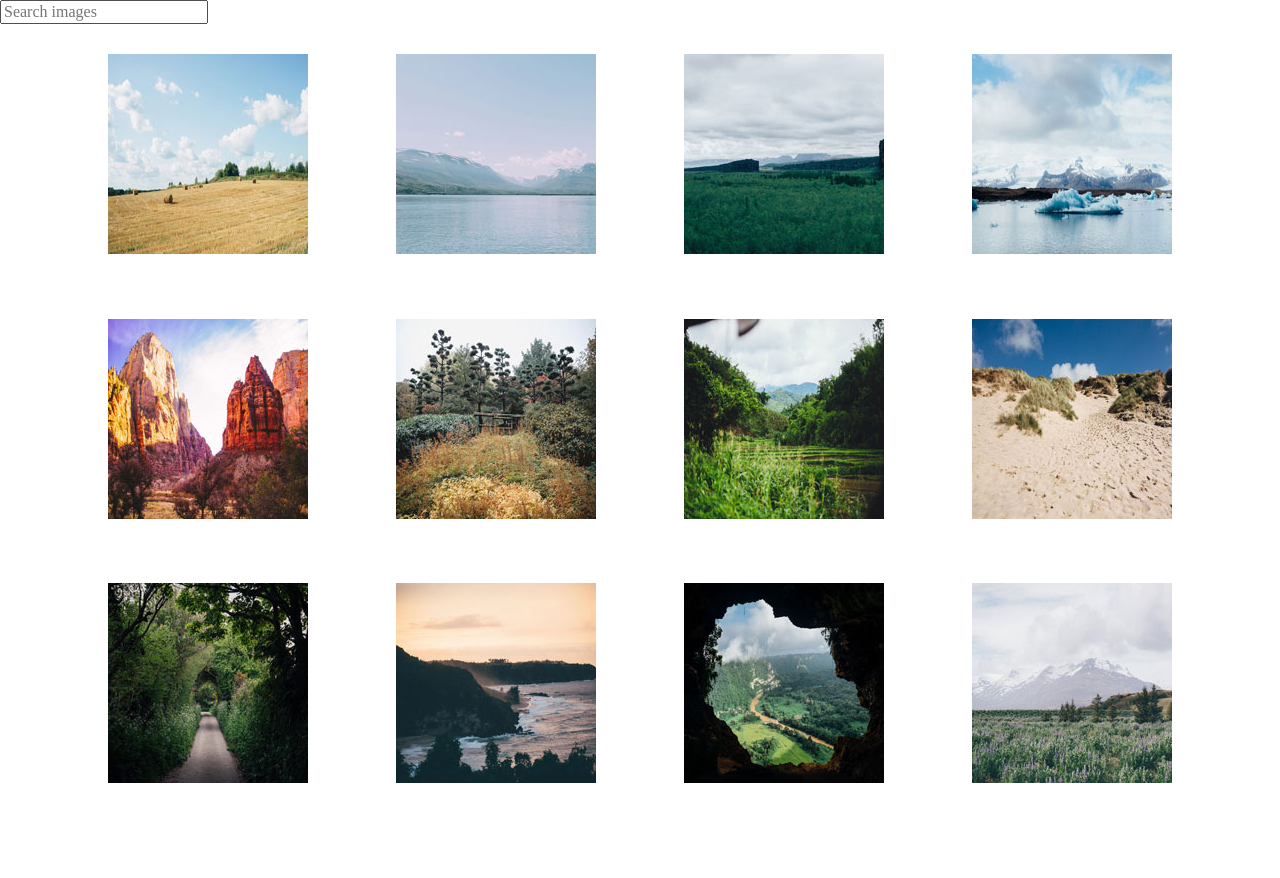
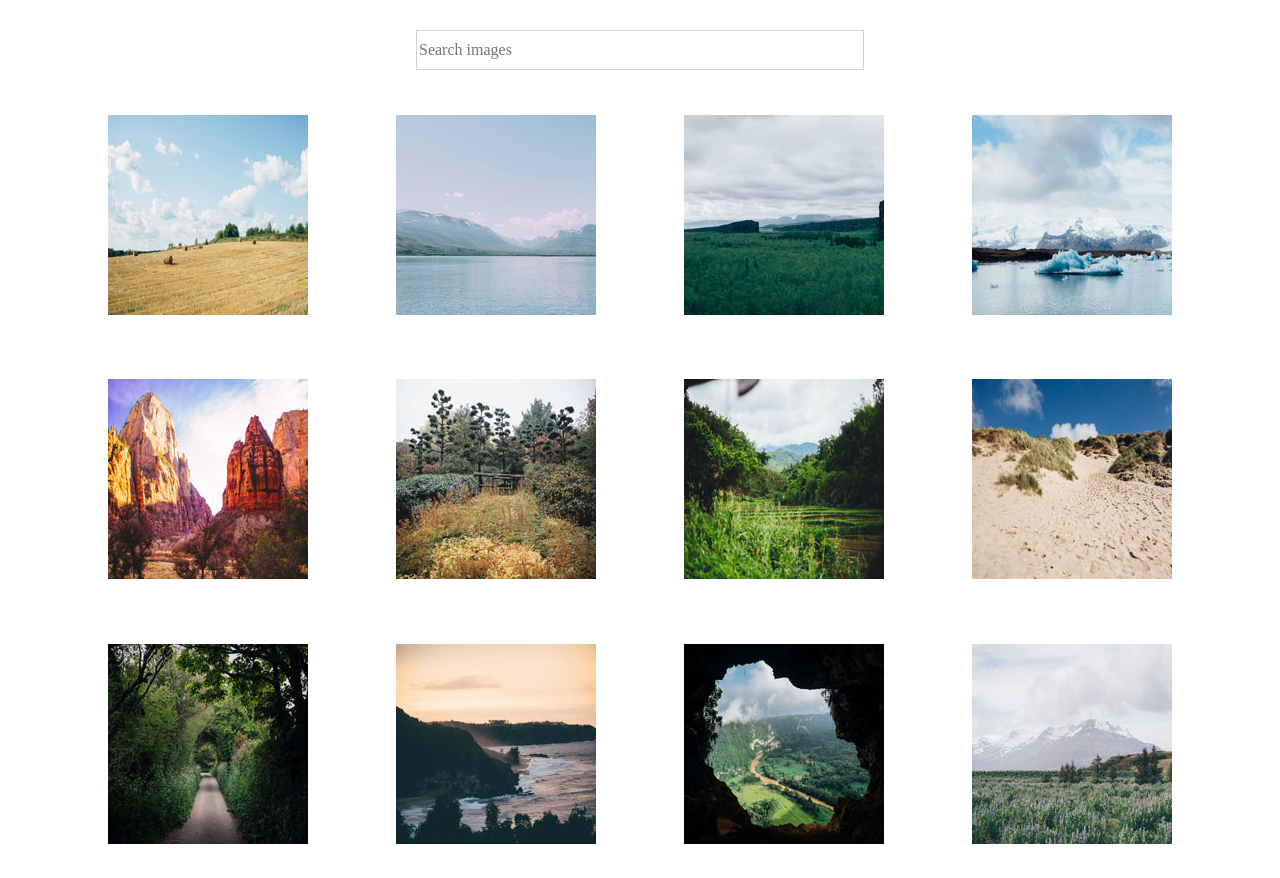
Before and after one commit to shaygracey/techdegree_project_5, a plain HTML site: page index.html in a window 1280 px wide. Before the commit the page ends 818 px from the top, so only its background shows below. Drawn offline with Linux system fonts and the light colour scheme; files whose address does not match are found by name.

Commit message:
lightbox + begin search bar

```diff
--- a/css/styles.css
+++ b/css/styles.css
@@ -1,16 +1,28 @@
 * {
     box-sizing: border-box;
     margin:auto;
+    text-align: center;
 }
 
-img {
+a img {
     margin: 30px;
 }
 
-.photo-container{
-    text-align: center;
+
+
+#search{
+   margin-top:30px;
+   margin-bottom: 15px;
+   width: 35%;
+   height: 40px;
+   border: 1.5px solid lightgrey;
+   text-align:left;
 }
 
+.lb-data .lb-details {
+    text-align:center;
+    margin-left: 5%;
+}
 
 @media (min-width: 768px) {
     .photo-container {
--- a/index.html
+++ b/index.html
@@ -5,28 +5,42 @@
     <meta name="viewport" content="width=<device-width>, initial-scale=1.0">
     <meta http-equiv="X-UA-Compatible" content="ie=edge">
     <link rel="stylesheet" href="css/normalize.css">
+    <link rel="stylesheet" href="js/lightbox/lightbox.min.css">
     <link rel="stylesheet" href="css/styles.css">
-    <title>Document</title>
+    <title>Interactive Image Gallery</title>
 </head>
 <body>
     <main>
         <input type="search" id="search" placeholder="Search images">
         <div class="photo-container">
-            <a><img src="photos/thumbnails/01.jpg" alt=""></a>
-            <a><img src="photos/thumbnails/02.jpg" alt=""></a>
-            <a><img src="photos/thumbnails/03.jpg" alt=""></a>
-            <a><img src="photos/thumbnails/04.jpg" alt=""></a>
-            <a><img src="photos/thumbnails/05.jpg" alt=""></a>
-            <a><img src="photos/thumbnails/06.jpg" alt=""></a>
-            <a><img src="photos/thumbnails/07.jpg" alt=""></a>
-            <a><img src="photos/thumbnails/08.jpg" alt=""></a>
-            <a><img src="photos/thumbnails/09.jpg" alt=""></a>
-            <a><img src="photos/thumbnails/10.jpg" alt=""></a>
-            <a><img src="photos/thumbnails/11.jpg" alt=""></a>
-            <a><img src="photos/thumbnails/12.jpg" alt=""></a>
+            <a href="photos/01.jpg" data-lightbox="gallery" data-title="Hay Bales<br>
+            I love hay bales. Took this snap on a drive through the countryside past some straw fields."><img src="photos/thumbnails/01.jpg" alt=""></a>
+            <a href="photos/02.jpg" data-lightbox="gallery" data-title="Lake<br>
+            The lake was so calm today. We had a great view of the snow on the mountains from here."><img src="photos/thumbnails/02.jpg" alt=""></a>
+            <a href="photos/03.jpg" data-lightbox="gallery" data-title="Canyon<br>
+            I hiked to the top of the mountain and got this picture of the canyon and trees below."><img src="photos/thumbnails/03.jpg" alt=""></a>
+            <a href="photos/04.jpg" data-lightbox="gallery" data-title="Iceberg<br>
+            It was amazing to see an iceberg up close, it was so cold but didn’t snow today. "><img src="photos/thumbnails/04.jpg" alt=""></a>
+            <a href="photos/05.jpg" data-lightbox="gallery" data-title="Desert<br>
+            The red cliffs were beautiful. It was really hot in the desert but we did a lot of walking through the canyons."><img src="photos/thumbnails/05.jpg" alt=""></a>
+            <a href="photos/06.jpg" data-lightbox="gallery" data-title="Fall<br>
+            Fall is coming, I love when the leaves on the trees start to change color."><img src="photos/thumbnails/06.jpg" alt=""></a>
+            <a href="photos/07.jpg" data-lightbox="gallery" data-title="Plantation<br>
+            I drove past this plantation yesterday, everything is so green!"><img src="photos/thumbnails/07.jpg" alt=""></a>
+            <a href="photos/08.jpg" data-lightbox="gallery" data-title="Dunes<br>
+            My summer vacation to the Oregon Coast. I love the sandy dunes!"><img src="photos/thumbnails/08.jpg" alt=""></a>
+            <a href="photos/09.jpg" data-lightbox="gallery" data-title="Countryside Lane<br>
+            We enjoyed a quiet stroll down this countryside lane. "><img src="photos/thumbnails/09.jpg" alt=""></a>
+            <a href="photos/10.jpg" data-lightbox="gallery" data-title="Sunset<br>
+            Sunset at the coast! The sky turned a lovely shade of orange."><img src="photos/thumbnails/10.jpg" alt=""></a>
+            <a href="photos/11.jpg" data-lightbox="gallery" data-title="Cave<br>
+            I did a tour of a cave today and the view of the landscape below was breathtaking."><img src="photos/thumbnails/11.jpg" alt=""></a>
+            <a href="photos/12.jpg" data-lightbox="gallery" data-title="Bluebells <br>
+            I walked through this meadow of bluebells and got a good view of the snow on the mountain before the fog came in."><img src="photos/thumbnails/12.jpg" alt=""></a>
         </div>
     </main>
     <script src="js/jquery-3.4.1.min.js"></script>
+    <script src="js/lightbox/lightbox.min.js"></script>
     <script src="js/scripts.js"></script>
 </body>
 </html>
--- a/js/scripts.js
+++ b/js/scripts.js
@@ -0,0 +1,18 @@
+
+$('#search').on('keyup', function(){
+    const value = $('#search').val().toLowerCase();
+    console.log(value);
+
+    $('a').each(function(index, element){
+       const captionAttr = $(element).attr('data-title').toLowerCase();
+
+        if (captionAttr.includes(value)){
+            $('img').show();
+        } else {
+            $('img').hide();
+        }
+
+      })
+
+
+})
```
Also changed, not shown: js/lightbox/close.png (added), js/lightbox/lightbox.min.css (added), js/lightbox/lightbox.min.js (added), js/lightbox/loading.gif (added), js/lightbox/next.png (added), js/lightbox/prev.png (added).
